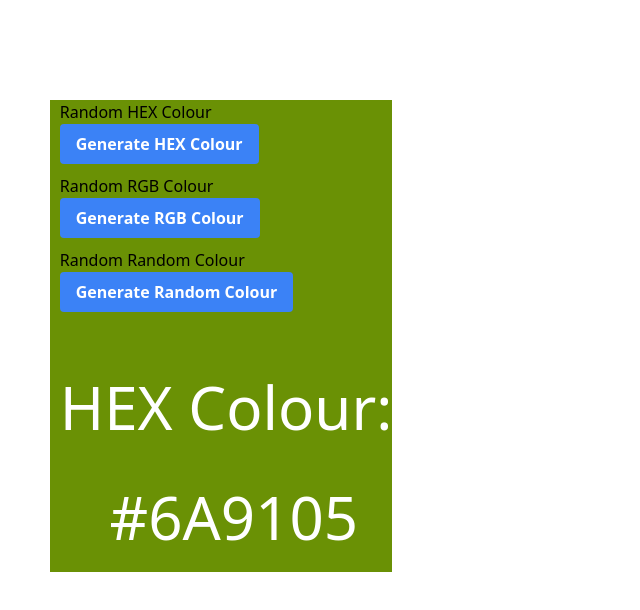
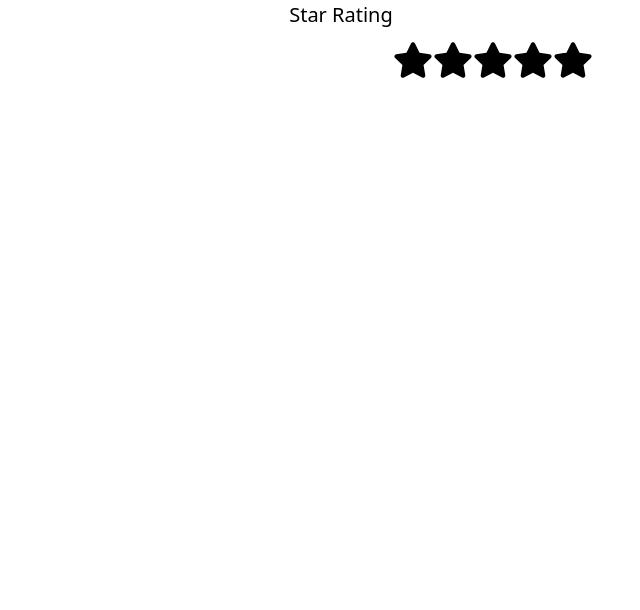
Before and after one commit to aindriu80/fcc-25-react-apps, a React (Vite) app: page / in a window 1280 px wide. Shown: the top 610 px of the page, without its empty margins (199-839 px from the left). Built offline with nearby package versions, Linux system fonts and the light colour scheme.

Commit message:
Star rating

```diff
--- a/package.json
+++ b/package.json
@@ -9,7 +9,8 @@
   },
   "dependencies": {
     "react": "^18.0.0",
-    "react-dom": "^18.0.0"
+    "react-dom": "^18.0.0",
+    "react-icons": "^5.1.0"
   },
   "devDependencies": {
     "@types/react": "^18.0.0",
--- a/src/App.tsx
+++ b/src/App.tsx
@@ -1,11 +1,13 @@
 import Accordian from './components/accordian/Accordian';
 import RandomColour from './components/randomColour/randomColour';
+import StarRating from './components/starRating/StarRating';
 
 function App() {
   return (
     <div className="App">
       {/* <Accordian /> */}
-      <RandomColour />
+      {/* <RandomColour /> */}
+      <StarRating />
     </div>
   );
 }
--- /dev/null
+++ b/src/components/starRating/StarRating.tsx
@@ -0,0 +1,45 @@
+import { useState } from 'react';
+import { FaStar } from 'react-icons/fa';
+import './style.css';
+
+const StarRating = ({ noOfStars = 5 }) => {
+  const [rating, setRating] = useState(0);
+  const [hover, setHover] = useState(0);
+
+  function handleClick(getCurrentIndex: number) {
+    setRating(getCurrentIndex);
+    console.log(getCurrentIndex);
+  }
+
+  function handleMouseEnter(getCurrentIndex: number) {
+    setHover(getCurrentIndex);
+    console.log(getCurrentIndex);
+  }
+
+  function handleMouseLeave() {
+    setHover(rating);
+  }
+
+  return (
+    <div className="star-rating-container">
+      <div className="component-title">Star Rating</div>
+      <div className="star-rating">
+        {[...Array(noOfStars)].map((_, index) => {
+          index += 1;
+          return (
+            <FaStar
+              key={index}
+              className={index <= (hover || rating) ? 'active' : 'inactive'}
+              onClick={() => handleClick(index)}
+              onMouseMove={() => handleMouseEnter(index)}
+              onMouseLeave={() => handleMouseLeave()}
+              size={40}
+            />
+          );
+        })}
+      </div>
+    </div>
+  );
+};
+
+export default StarRating;
--- /dev/null
+++ b/src/components/starRating/style.css
@@ -0,0 +1,22 @@
+.star-rating-container {
+  display: flex;
+  justify-content: center;
+}
+
+.component-title {
+  font-size: 20px;
+}
+
+.star-rating {
+  display: flex;
+  flex-direction: row;
+  margin-top: 5vh; /* Adjust as needed for vertical positioning */
+}
+
+.active {
+  color: #fff700;
+}
+
+.inactive {
+  color: #000000;
+}
```
Also changed, not shown: 1 other file (tests, documents, lock files or other folders).
